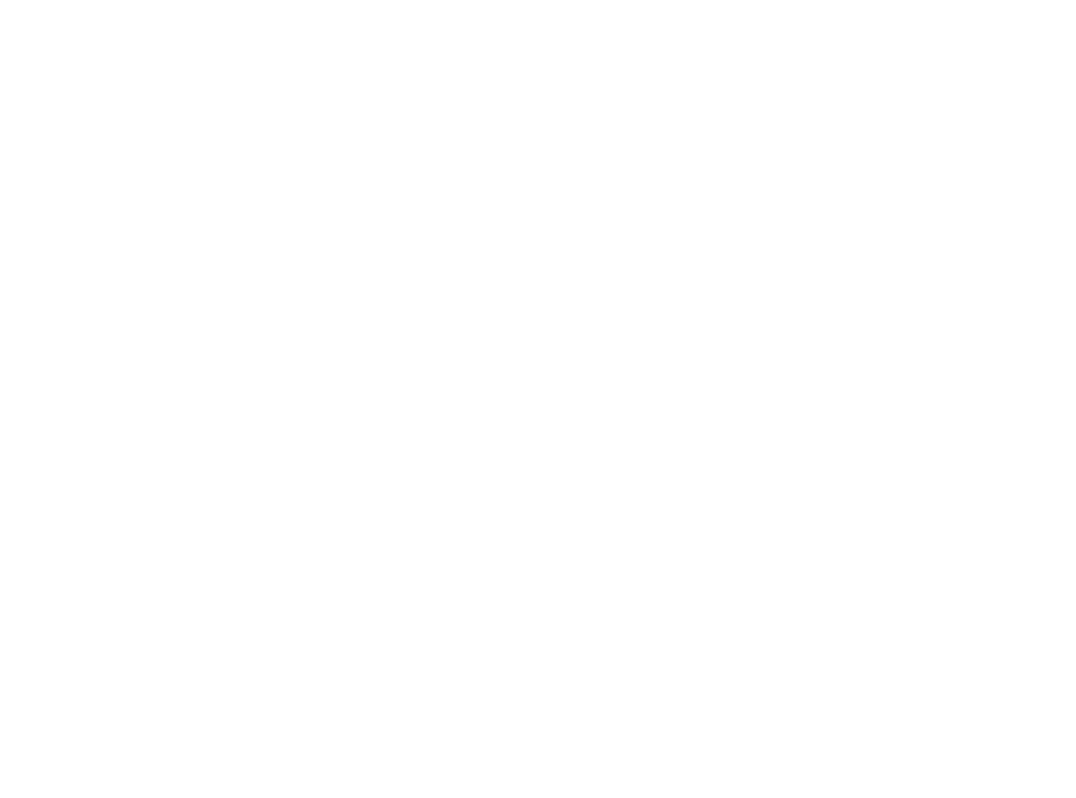
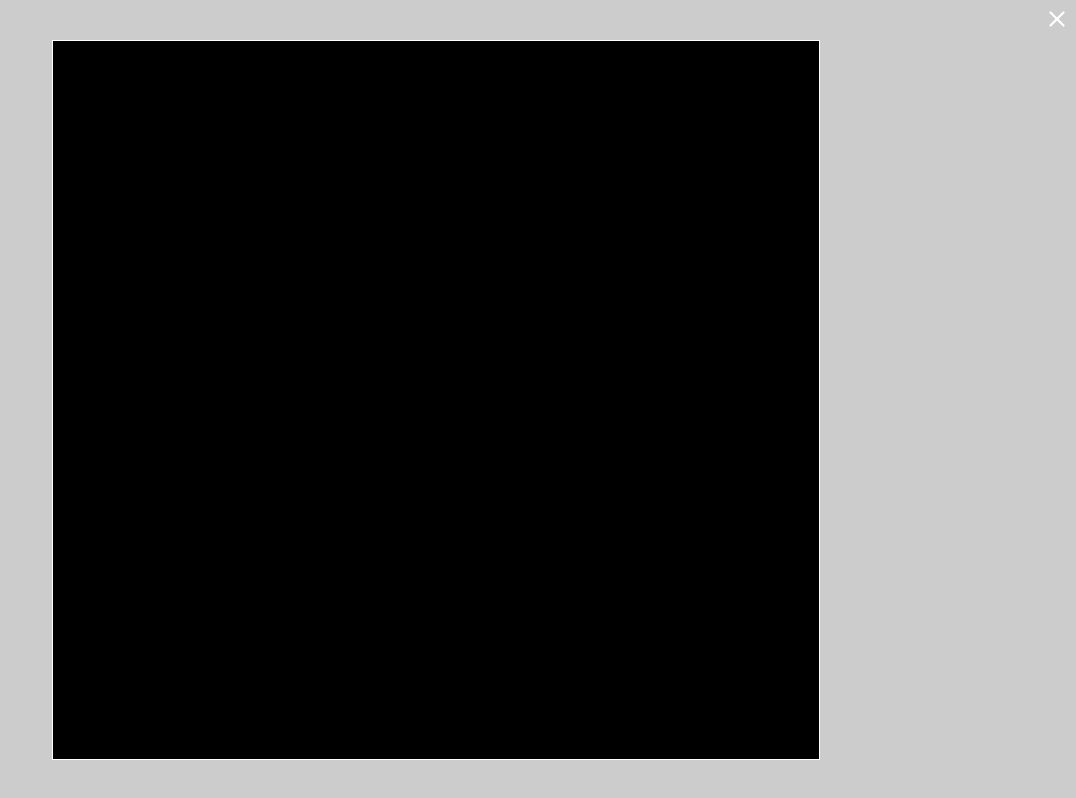
Before and after one commit to Harsh2004R/DTV, a React (Vite) app in the folder dare-to-visit/: page /comments in a window 1280 px wide. Before the commit this address had no page. Shown: the whole page, without its empty margins (204-1280 px from the left). Built offline with nearby package versions, Linux system fonts and the light colour scheme.

Commit message:
comment box work starting from 6 nov 2023

```diff
--- /dev/null
+++ b/dare-to-visit/src/Components/Comments.jsx
@@ -0,0 +1,34 @@
+import React from 'react';
+import { Box } from '@chakra-ui/react';
+const Comments = ({ status}) => {
+   const handleClose = ()=>{
+    let status = ""
+    status = true;
+    // console.log(status)
+   }
+    return (
+        <>
+            <Box
+                // border={"1px solid red"}
+                w="100%" height="100vh" bg="rgba(0, 0, 0, 0.2)" position="absolute"
+            >
+
+                <svg onClick={handleClose} style={{ margin: '10px 10px 0px auto' }} color='#fff' aria-label="Close" className="x1lliihq x1n2onr6 x9bdzbf" fill="currentColor" height="18" role="img" viewBox="0 0 24 24" width="18"><title>Close</title><polyline fill="none" points="20.643 3.357 12 12 3.353 20.647" stroke="currentColor" strokeLinecap="round" strokeLinejoin="round" strokeWidth="3"></polyline><line fill="none" stroke="currentColor" strokeLinecap="round" strokeLinejoin="round" strokeWidth="3" x1="20.649" x2="3.354" y1="20.649" y2="3.354"></line></svg>
+
+                {/* Comment section parent box starting from here----------------------------------------------------------------Comment section parent box starting from here----------------------------------------------------------------Comment section parent box starting from here----------------------------------------------------------------Comment section parent box starting from here----------------------------------------------------------------Comment section parent box starting from here---------------------------------------------------------------- */}
+
+                <Box border={"1px solid #fff"} position="absolute"
+                    bg="#000"
+                    w={{ base: "95%", md: "60%" }} height="90vh"
+                    top={{ base: "6.5%", md: "5%" }} left={{ base: "2.5%", md: "20%" }}
+                >
+
+                </Box>
+
+            </Box>
+
+        </>
+    )
+}
+
+export default Comments
--- a/dare-to-visit/src/Components/PhotosPost.jsx
+++ b/dare-to-visit/src/Components/PhotosPost.jsx
@@ -1,7 +1,20 @@
-import React from 'react'
+import React, { useState } from 'react'
 import { Box, Image, Button, Text, Avatar, Flex, Divider } from "@chakra-ui/react";
-const PhotosPost = () => {
+import Comments from './Comments';
+const PhotosPost = ({ status}) => {
+  const [showCommentBox, setShowCommentBox] = useState(false);
+  // let flagVal = "";
+  const handleCommentClick = () => {
+    setShowCommentBox(!showCommentBox);
+    // if (status === "true") {
+    //   setShowCommentBox(!showCommentBox);
+    // }
+    console.log(showCommentBox)
+
+
+  };
   return (
+
     <>
       {/* Post card container here */}
       <Box
@@ -9,6 +22,7 @@ const PhotosPost = () => {
         w="100%" h="100vh"
         display={"flex"} justifyContent={"center"}
         alignItems={"center"} alignContent={"center"}
+
       >
         {/* Reels / Videos content container starting here---------------------------------------------------- Reels / Videos content container starting here---------------------------------------------------- Reels / Videos content container starting here---------------------------------------------------- Reels / Videos content container starting here---------------------------------------------------- Reels / Videos content container starting here----------------------------------------------------*/}
 
@@ -65,7 +79,7 @@ const PhotosPost = () => {
             borderRadius={"5px"}
             h="80%" w="100%" position="relative"
           >
-            <Image w={{base:"90%",md:"80%"}} m="auto" borderRadius={"0px"} h="100%" src="https://images.pexels.com/photos/15509517/pexels-photo-15509517/free-photo-of-skyscraper-towering-over-crowd-on-street-in-downtown.jpeg?auto=compress&cs=tinysrgb&w=600&lazy=load" alt="media image broke" />
+            <Image w={{ base: "90%", md: "80%" }} m="auto" borderRadius={"0px"} h="100%" src="https://images.pexels.com/photos/15509517/pexels-photo-15509517/free-photo-of-skyscraper-towering-over-crowd-on-street-in-downtown.jpeg?auto=compress&cs=tinysrgb&w=600&lazy=load" alt="media image broke" />
 
 
 
@@ -102,14 +116,14 @@ const PhotosPost = () => {
           >
 
             <Box flex={"1"} ml="15px"><svg color='#fff' aria-label="Like" className="x1lliihq x1n2onr6 xyb1xck" fill="currentColor" height="24" role="img" viewBox="0 0 24 24" width="24"><title>Like</title><path d="M16.792 3.904A4.989 4.989 0 0 1 21.5 9.122c0 3.072-2.652 4.959-5.197 7.222-2.512 2.243-3.865 3.469-4.303 3.752-.477-.309-2.143-1.823-4.303-3.752C5.141 14.072 2.5 12.167 2.5 9.122a4.989 4.989 0 0 1 4.708-5.218 4.21 4.21 0 0 1 3.675 1.941c.84 1.175.98 1.763 1.12 1.763s.278-.588 1.11-1.766a4.17 4.17 0 0 1 3.679-1.938m0-2a6.04 6.04 0 0 0-4.797 2.127 6.052 6.052 0 0 0-4.787-2.127A6.985 6.985 0 0 0 .5 9.122c0 3.61 2.55 5.827 5.015 7.97.283.246.569.494.853.747l1.027.918a44.998 44.998 0 0 0 3.518 3.018 2 2 0 0 0 2.174 0 45.263 45.263 0 0 0 3.626-3.115l.922-.824c.293-.26.59-.519.885-.774 2.334-2.025 4.98-4.32 4.98-7.94a6.985 6.985 0 0 0-6.708-7.218Z"></path></svg></Box>
-            <Box flex={"1"} ml="15px"><svg color='#fff' aria-label="Comment" className="x1lliihq x1n2onr6 x5n08af" fill="currentColor" height="24" role="img" viewBox="0 0 24 24" width="24"><title>Comment</title><path d="M20.656 17.008a9.993 9.993 0 1 0-3.59 3.615L22 22Z" fill="none" stroke="currentColor" strokeLinejoin="round" strokeWidth="2"></path></svg></Box>
+            <Box flex={"1"} ml="15px"><svg color='#fff' onClick={handleCommentClick} aria-label="Comment" className="x1lliihq x1n2onr6 x5n08af" fill="currentColor" height="24" role="img" viewBox="0 0 24 24" width="24"><title>Comment</title><path d="M20.656 17.008a9.993 9.993 0 1 0-3.59 3.615L22 22Z" fill="none" stroke="currentColor" strokeLinejoin="round" strokeWidth="2"></path></svg></Box>
             <Box flex={"1"} ml="15px"><svg color='#fff' aria-label="Share Post" className="x1lliihq x1n2onr6 x5n08af" fill="currentColor" height="24" role="img" viewBox="0 0 24 24" width="24"><title>Share Post</title><line fill="none" stroke="currentColor" strokeLinejoin="round" strokeWidth="2" x1="22" x2="9.218" y1="3" y2="10.083"></line><polygon fill="none" points="11.698 20.334 22 3.001 2 3.001 9.218 10.084 11.698 20.334" stroke="currentColor" strokeLinejoin="round" strokeWidth="2"></polygon></svg></Box>
             <Box flex={"12"} ml="15px" display={"flex"} justifyContent={"flex-end"} alignItems={"flex-end"}><svg color='#fff' aria-label="Save" className="x1lliihq x1n2onr6 x5n08af" fill="currentColor" height="24" role="img" viewBox="0 0 24 24" width="24"><title>Save</title><polygon fill="none" points="20 21 12 13.44 4 21 4 3 20 3 20 21" stroke="currentColor" strokeLinecap="round" strokeLinejoin="round" strokeWidth="2"></polygon></svg></Box>
           </Flex>
           <Box
             // border={"1px solid lime"}
             w="100%" h="auto">
-            <Text ml="5px" mt="5px" fontFamily={"caslon-antique"} color={"#fff"}>{"177,15,369"}<span> Likes</span></Text>
+            <Text ml="15px" mt="5px" fontFamily={"caslon-antique"} color={"#fff"}>{"177,15,369"}<span> Likes</span></Text>
 
           </Box>
 
@@ -118,13 +132,30 @@ const PhotosPost = () => {
 
         </Box>
 
+        {showCommentBox && (
+          // <Box
+          //   w="100%" h="100%" position={"absolute"} border={"1px solid cyan"} top="0px"
+          // // Style your comment box here
+          // // ...
+          // >
+          //   {/* Comment box content */}
+          // </Box>
+          <Comments flag="" />
+        )}
+
 
 
         {/* Reels / Videos content container starting ending here---------------------------------------------------- Reels / Videos content container starting ending here---------------------------------------------------- Reels / Videos content container starting ending here---------------------------------------------------- Reels / Videos content container starting ending here---------------------------------------------------- Reels / Videos content container starting ending here----------------------------------------------------*/}
 
+
+
+
+
       </Box>
 
-      <Divider w={{base:"100%",md:"40%"}} m="auto"/>
+      <Divider w={{ base: "100%", md: "40%" }} m="auto" />
+
+
 
     </>
   )
--- a/dare-to-visit/src/Components/Reels.jsx
+++ b/dare-to-visit/src/Components/Reels.jsx
@@ -117,7 +117,7 @@ const Reels = () => {
                     <Box
                         // border={"1px solid lime"}
                         w="100%" h="auto">
-                        <Text ml="5px" mt="5px" fontFamily={"caslon-antique"} color={"#fff"}>{"177,15,369"}<span> Likes</span></Text>
+                        <Text ml="15px" mt="5px" fontFamily={"caslon-antique"} color={"#fff"}>{"177,15,369"}<span> Likes</span></Text>
 
                     </Box>
 
--- a/dare-to-visit/src/Pages/ScareOnAdmin.jsx
+++ b/dare-to-visit/src/Pages/ScareOnAdmin.jsx
@@ -248,7 +248,7 @@ export default function ScareOnAdmin() {
           </Stack>
           <Stack
             w="100%" h="auto"
-            bg={"#111111"}
+            bg={"#111211"}
             rounded={'md'}
             p={{ base: 4, sm: 6, md: 8 }}
             spacing={{ base: 8 }}
--- a/dare-to-visit/src/Routes/AllRoutes.jsx
+++ b/dare-to-visit/src/Routes/AllRoutes.jsx
@@ -37,6 +37,7 @@ import SocialMedia from '../Pages/SocialMedia';
 import PhotosPost from '../Components/PhotosPost';
 import Reels from '../Components/Reels';
 import ComingSoon from '../Pages/ComingSoon';
+import Comments from '../Components/Comments';
 function AllRoutes() {
   return (
     <>
@@ -74,7 +75,7 @@ function AllRoutes() {
         <Route path="/post" element={<PhotosPost />}></Route>
         <Route path="/reels" element={<Reels />}></Route>
         <Route path="/soon" element={<ComingSoon />}></Route>
-        {/* <Route path="/footer" element={<Footer />}></Route>  */}
+        <Route path="/comments" element={<Comments />}></Route>
         {/* <Route path="/footer" element={<Footer />}></Route>  */}
         {/* <Route path="/footer" element={<Footer />}></Route>  */}
         {/* <Route path="/footer" element={<Footer />}></Route>  */}
```
